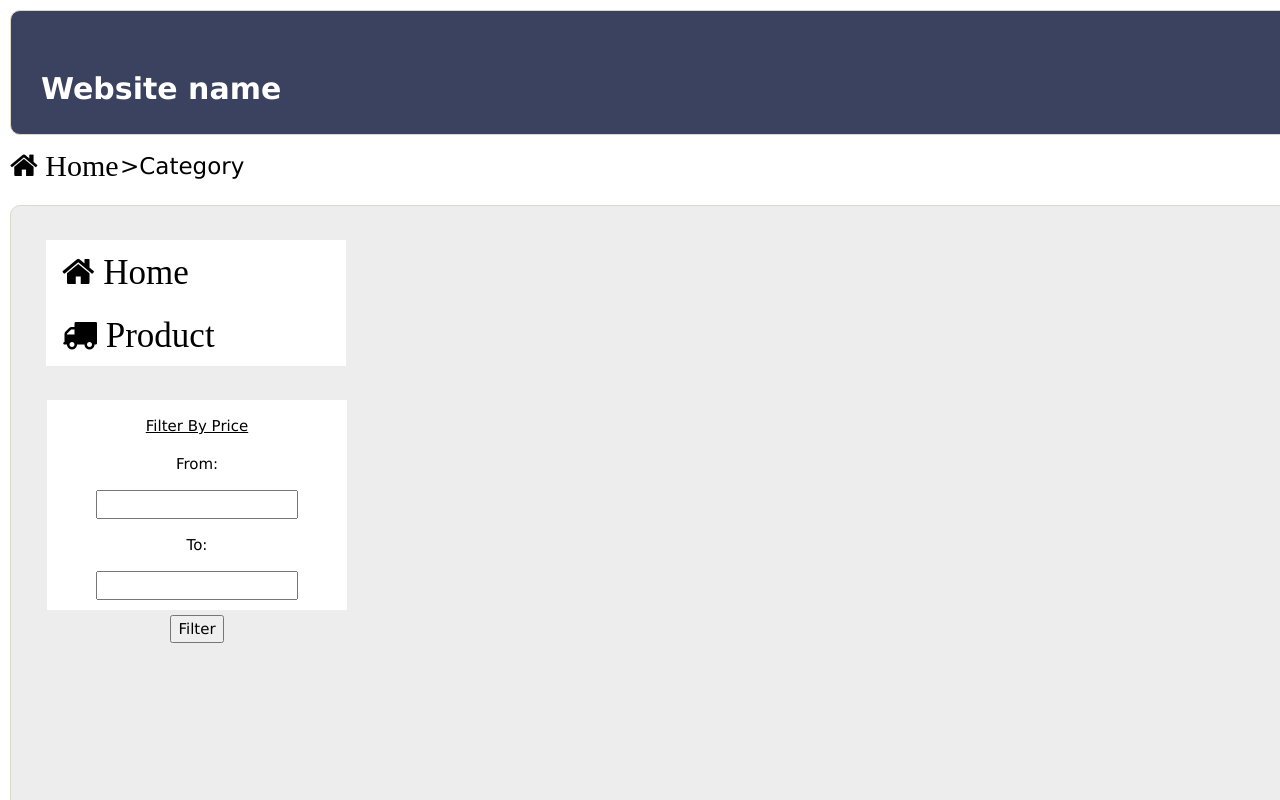
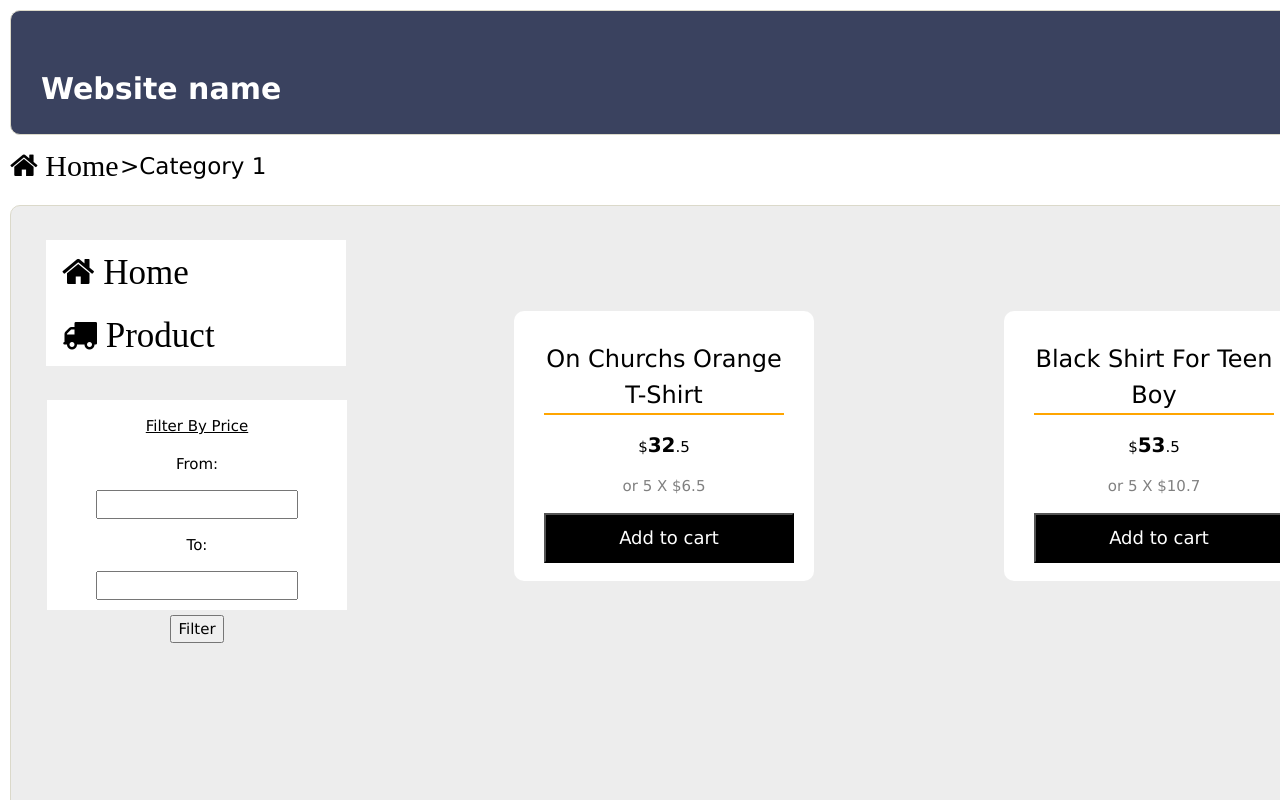
Before and after one commit to tranhaibao1997/Angular, an Angular app: page /category/1 in a window 1280 px wide. Shown: the top 800 px of the page. Built offline with nearby package versions, Linux system fonts and the light colour scheme; what ng2-search-filter would draw is missing.

Commit message:
fix Category page reoload ---> Reload dont lose data

```diff
--- a/src/app/app-service.service.ts
+++ b/src/app/app-service.service.ts
@@ -22,10 +22,7 @@ export class AppServiceService {
   }
   categoryArray(categoryID:number):Item[]
   {
-    const array = this.getItem().filter(item =>
-    item.categoryid == categoryID);
-
-    return array;
+    return ITEMS.filter(item => item.categoryid===categoryID);
 
   }
 
--- a/src/app/category/category.component.ts
+++ b/src/app/category/category.component.ts
@@ -3,6 +3,7 @@ import { Component, OnInit } from '@angular/core';
 import { Item } from '../Item';
 import { AppServiceService } from '../app-service.service';
 import { Local } from 'protractor/built/driverProviders';
+import { ActivatedRoute } from '@angular/router';
 
 
 @Component({
@@ -12,17 +13,28 @@ import { Local } from 'protractor/built/driverProviders';
 })
 export class CategoryComponent implements OnInit {
   items:Item[]=[];
-  selectedCategoryId: number =this.appService.categoryID;
+  selectedCategoryId:number =this.appService.categoryID;
   count:number;
-  constructor(private appService: AppServiceService) { }
+  constructor(private rount: ActivatedRoute,
+    private appService:AppServiceService,
+    ) { }
 
 
 
 
   ngOnInit() {
-  this.items=this.appService.categoryArray(this.selectedCategoryId)
+ this.getItemFromRouter();
 
 
+
+
+  }
+  getItemFromRouter()
+  {
+    var id= parseInt(this.rount.snapshot.paramMap.get('id'));
+    this.selectedCategoryId=id;
+    console.log(`this.route.snapshot.paramMap = ${JSON.stringify(this.rount.snapshot.paramMap)}`);
+    this.items=this.appService.categoryArray(id)
 
 
   }
@@ -46,4 +58,5 @@ PriceFilter()
 }
 
 
+
 }
```
